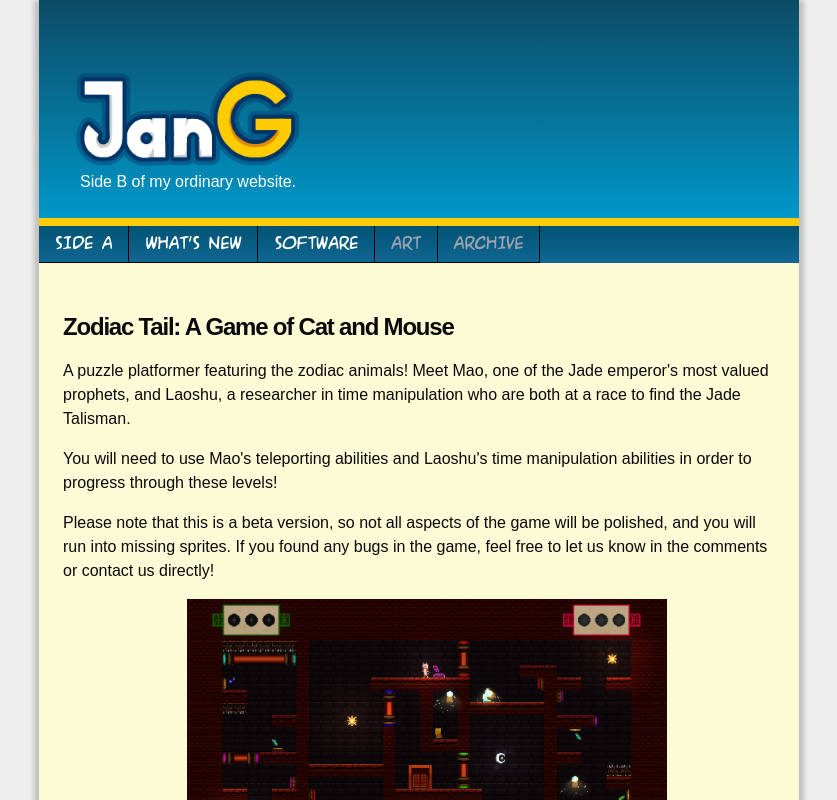
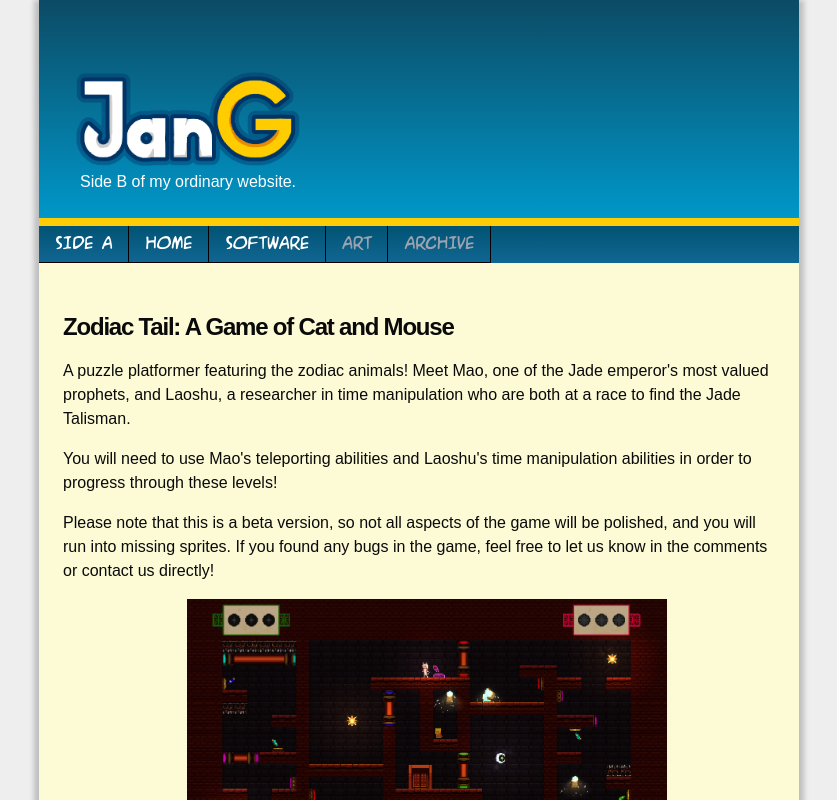
Before and after one commit to jangarong/jangarong.github.io, a Next.js app: page /software in a window 1280 px wide. Shown: the top 800 px of the page, without its empty margins (221-1058 px from the left). Built offline with nearby package versions, Linux system fonts and the light colour scheme.

Commit message:
fix a fewtext

```diff
--- a/src/app/blog/layout.tsx
+++ b/src/app/blog/layout.tsx
@@ -27,7 +27,7 @@ export default function RootLayout({
                         SIDE A
                     </Link>
                     <Link href="/blog" className="text-nowrap border-b border-r border-black pl-[16px] pr-[16px] py-[6px] h-[100%] flex flex-col">
-                        WHAT&apos;S NEW
+                        HOME
                     </Link>
                     <Link href="/software" className="text-nowrap border-b border-r border-black pl-[16px] pr-[16px] py-[6px] h-[100%] flex flex-col">
                         SOFTWARE
--- a/src/components/download-my-resume.tsx
+++ b/src/components/download-my-resume.tsx
@@ -6,7 +6,7 @@ export default function DownloadMyResume() {
 
           <div className="flex flex-col justify-center items-center px-2">
             <div className="text-center mb-4 text-xl font-bold">Want to learn more about my work?</div>
-            <div className="text-center mb-8 text-lg">Download my free resume!</div>
+            <div className="text-center mb-8 text-lg">Download my resume!</div>
             <a href="/resume.pdf">
               <Button className="w-[300px] text-2xl font-bold p-8" >
                 <FileTextIcon style={{height: '22px', width: '22px'}} /> Download
--- a/src/components/navbar.tsx
+++ b/src/components/navbar.tsx
@@ -5,7 +5,7 @@ import Link from "next/link";
 
 const menuButtons = [
     {
-        "name": "Side A",
+        "name": "Home",
         "link": "/",
         "enabled": true,
     },
```
